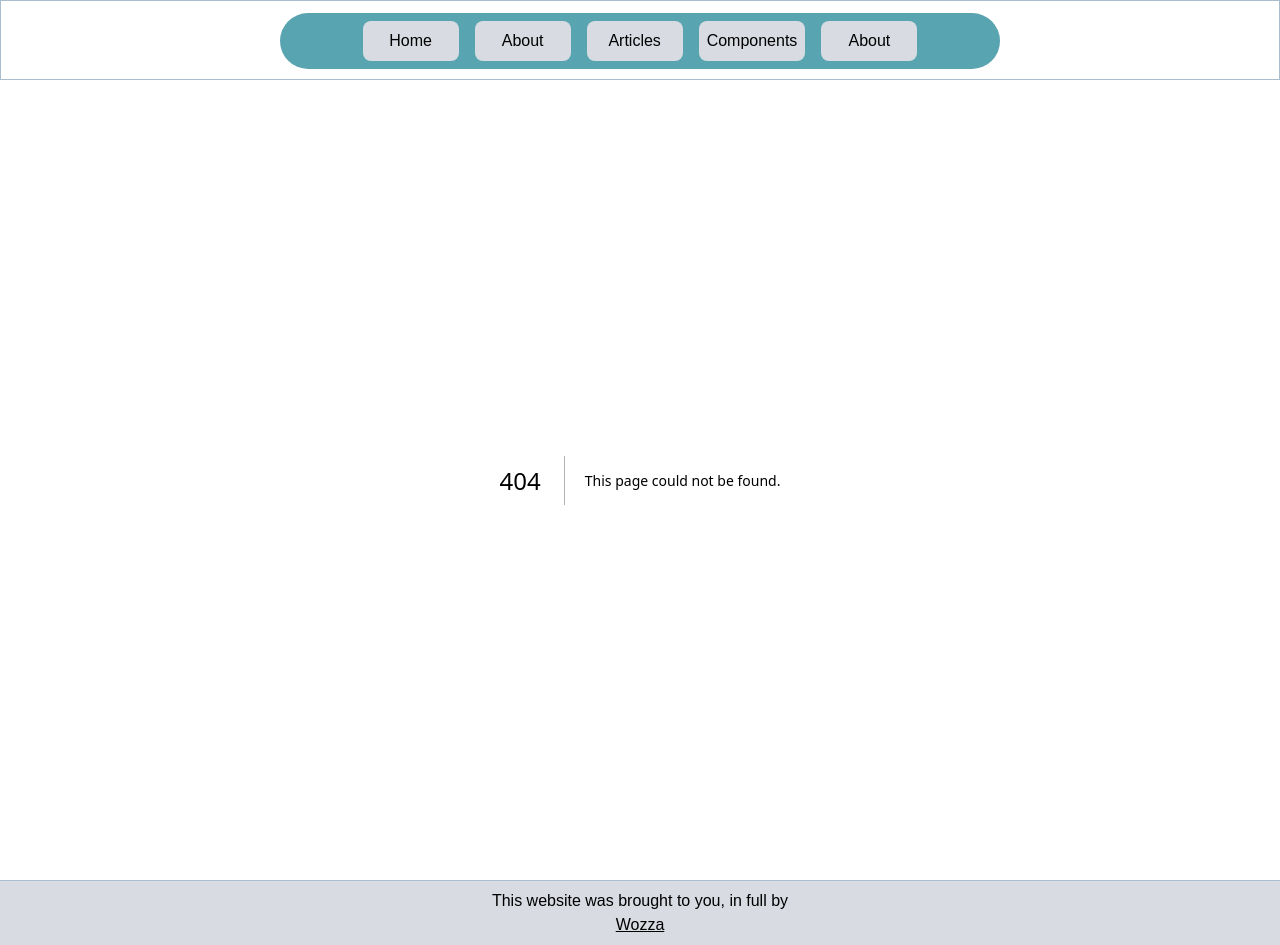
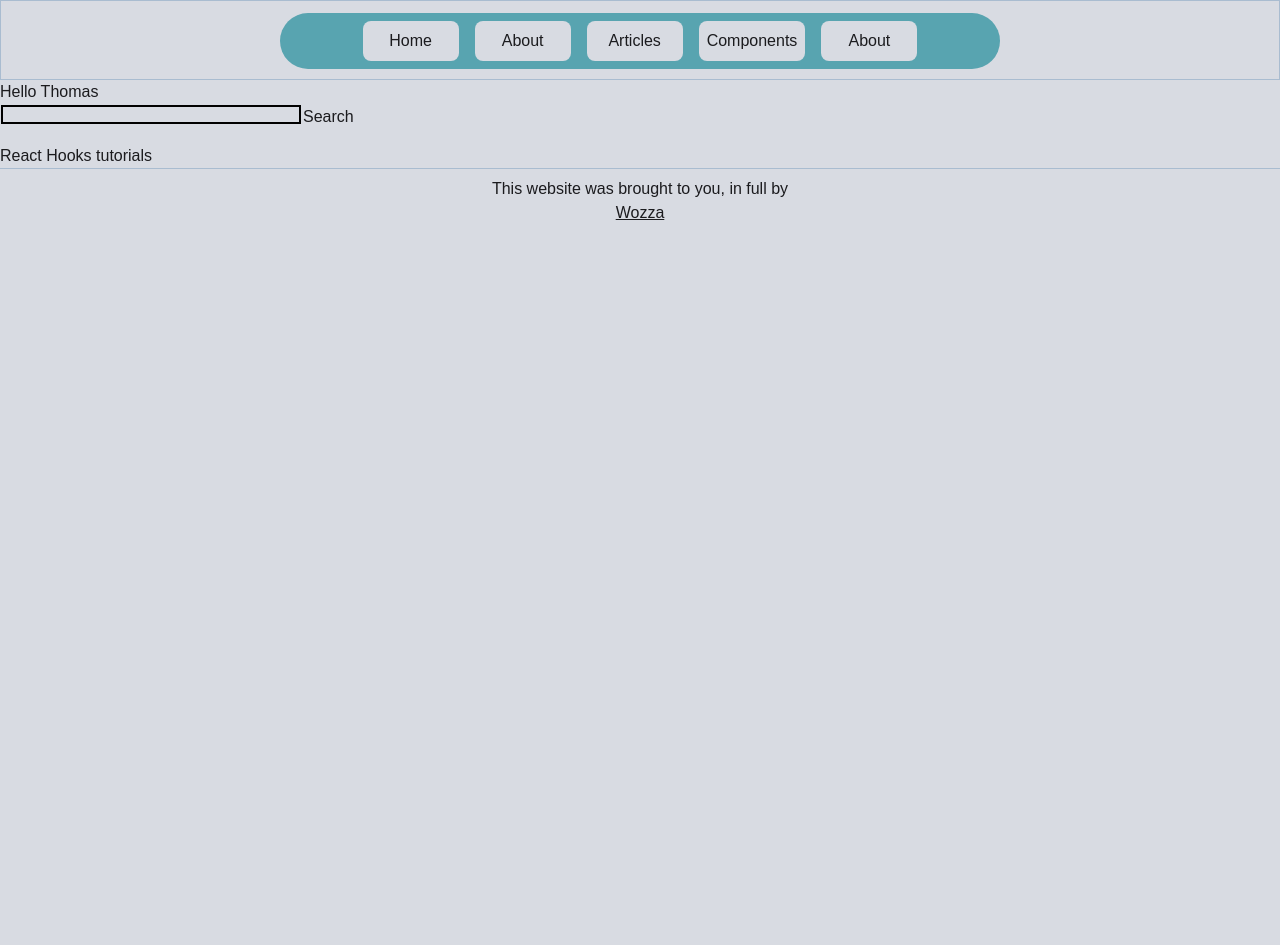
Before and after one commit to wozza0212/next-js-portfolio, a Next.js app in the folder my-app/: page /react-projects/use-state in a window 1280 px wide. Before the commit this address had no page. After the commit the page ends 800 px from the top, so only its background shows below. Built offline with nearby package versions, Linux system fonts and the light colour scheme.

Commit message:
adding types to tutorial

```diff
--- a/my-app/src/app/page.tsx
+++ b/my-app/src/app/page.tsx
@@ -1,5 +1,6 @@
 import localFont from "next/font/local";
 import styles from "./homepage.module.css";
+import Link from "next/link";
 
 const bitcoinGridDouble = localFont({
   src: [
@@ -32,6 +33,12 @@ export default function Home() {
               <p className={workSans.className}>Thomas Wasnidge</p>
             </div>
           </div>
+          <div>
+            <h2>Projects</h2>
+            <p>
+              <Link href={"./react-projects"}>Projects</Link>
+            </p>
+          </div>
         </div>
       </main>
     </div>
--- /dev/null
+++ b/my-app/src/app/react-projects/page.tsx
@@ -0,0 +1,15 @@
+import type { NextPage } from "next";
+import Link from "next/link";
+
+const Tutorial: NextPage = () => {
+  return (
+    <main>
+      <div>
+        <h2>React Hooks tutorials</h2>
+        <Link href={"./react-projects/use-state"}>Project one</Link>
+      </div>
+    </main>
+  );
+};
+
+export default Tutorial;
--- /dev/null
+++ b/my-app/src/app/react-projects/use-state/index.module.css
@@ -0,0 +1,96 @@
+/* body {
+  margin: 5%;
+  text-align: center;
+  font-family: "Roboto Condensed", sans-serif;
+}
+
+h1,
+h2,
+h3,
+h4,
+h5 {
+  font-family: "Economica", sans-serif;
+} */
+
+.form {
+  height: 25px;
+  display: inline-block;
+  margin-bottom: 8px;
+}
+
+.input {
+  width: 300px;
+  height: 19px;
+  font-size: 16px;
+  margin: 1px;
+  border: solid 2px black;
+}
+
+.form > input {
+  float: left;
+}
+
+.form > button {
+  float: right;
+  margin: 1px;
+}
+
+.button {
+  height: 25px;
+}
+
+.Gallery {
+  margin: 10px;
+}
+
+.Gallery > img {
+  width: 400px;
+  height: 25s0px;
+  z-index: -1;
+  opacity: 0.8;
+  object-fit: cover;
+}
+
+.multiform {
+  display: flex;
+  flex-direction: column;
+  margin: 5px;
+}
+
+.multiform > div > input {
+  width: 40px;
+  font-size: 12px;
+  text-align: center;
+  margin-left: 5px;
+}
+
+.multiform > div {
+  float: left;
+}
+
+.task-list {
+  cursor: pointer;
+}
+
+.completed-list {
+  color: grey;
+}
+
+.delete-task {
+  color: black;
+  cursor: pointer;
+}
+
+.Stories > div {
+  margin: 15px;
+}
+
+.Matrix > img {
+  width: 500px;
+  height: 500px;
+  object-fit: cover;
+}
+
+.Jobs {
+  text-align: left;
+}
--- /dev/null
+++ b/my-app/src/app/react-projects/use-state/page.tsx
@@ -0,0 +1,42 @@
+"use client";
+import type { NextPage } from "next";
+import Link from "next/link";
+import { useState } from "react";
+import { ChangeEvent } from "react";
+import styles from "./index.module.css";
+
+interface User {
+  query?: string;
+}
+
+const projectOne: NextPage = () => {
+  const [userQuery, setUserQuery] = useState<User>({ query: "" });
+
+  const updateUserQuery = (e: ChangeEvent<HTMLInputElement>) => {
+    console.log(e.target.value);
+    setUserQuery({ query: e.target.value });
+  };
+  return (
+    <main>
+      <div>
+        <div>
+          <h1>Hello Thomas</h1>
+          <div className={styles.form}>
+            <input
+              className={styles.input}
+              value={userQuery.query}
+              onChange={updateUserQuery}
+            />
+            <button>Search</button>
+          </div>
+        </div>
+        <div>
+          <h2>React Hooks tutorials</h2>
+          <Link href={"./react-projects"}></Link>
+        </div>
+      </div>
+    </main>
+  );
+};
+
+export default projectOne;
```
Also changed, not shown: 1 other file (tests, documents, lock files or other folders).
